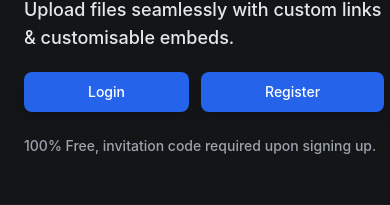
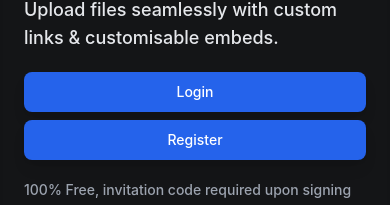
Before and after one commit to barius13/Frontend, a Next.js app: page / in a window 390 px wide. Shown: the part 136-341 px from the top of the page. Built offline with nearby package versions, Linux system fonts and the light colour scheme; no server answers.

Commit message:
feat: Few tweaks

```diff
--- a/src/pages/index.tsx
+++ b/src/pages/index.tsx
@@ -18,13 +18,13 @@ export default function Index() {
             <h1 className="text-3xl font-bold text-white md:text-4xl lg:text-5xl md:mb-4 lg:mb-2">
               Kythi.
             </h1>
-            <p className="text-lg text-gray-200 xl:text-xl lg:mb-8 xl:mb-10">
+            <p className="text-lg text-gray-200 xl:text-xl lg:mb-8 xl:mb-4">
               Upload files seamlessly with custom links & customisable embeds.
             </p>
-            <div className="flex mb-6 space-x-3 mt-5">
+            <div className="flex mb-5 md:space-x-3 mt-5 lg:flex-row md:flex-row flex-col">
               <Link href={user ? "/dashboard" : "/login"}>
                 <a>
-                  <Button variant="primary" size="xl">
+                  <Button variant="primary" size="xl" cname="mb-2 w-full">
                     {user ? "Dashboard" : "Login"}
                   </Button>
                 </a>
@@ -34,7 +34,7 @@ export default function Index() {
                   <Button
                     variant="primary"
                     size="xl"
-                    cname={`${user && "invisible"}`}
+                    cname={`${user && "invisible"} w-full`}
                   >
                     Register
                   </Button>
```
